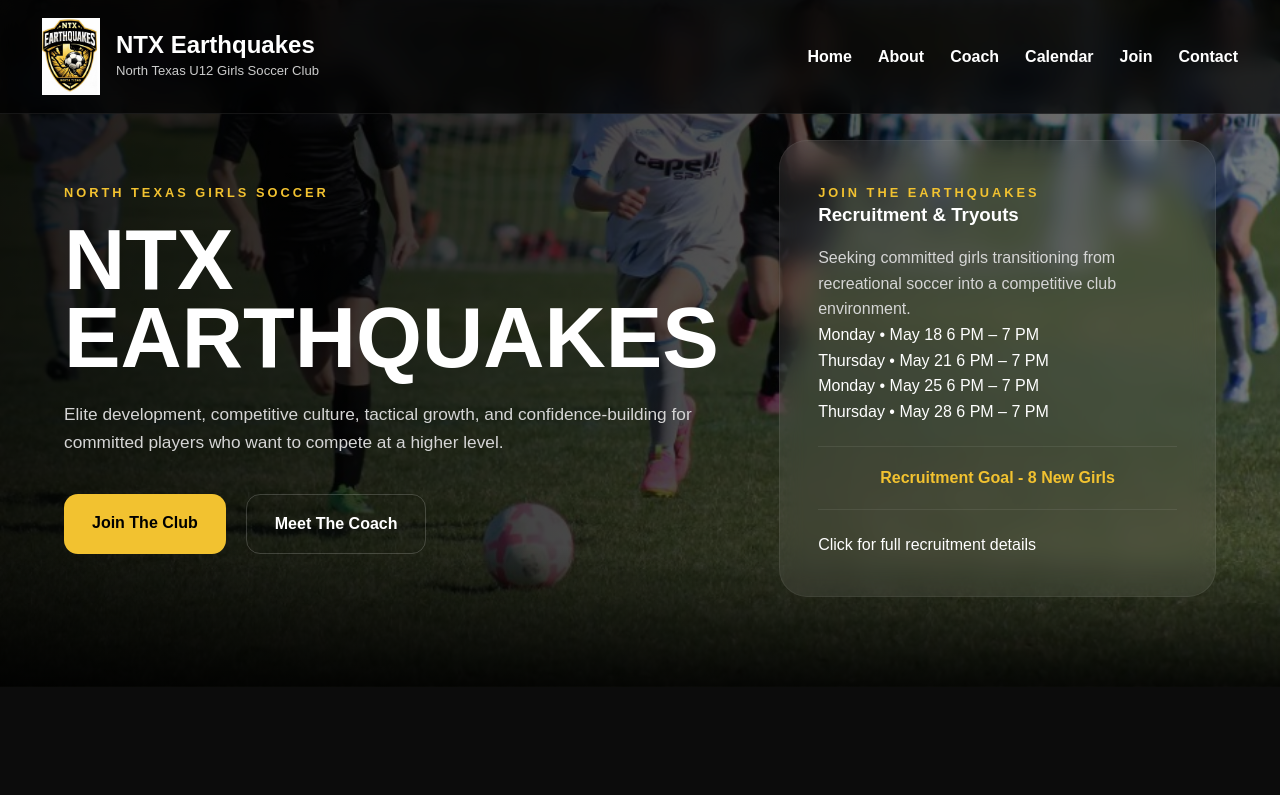
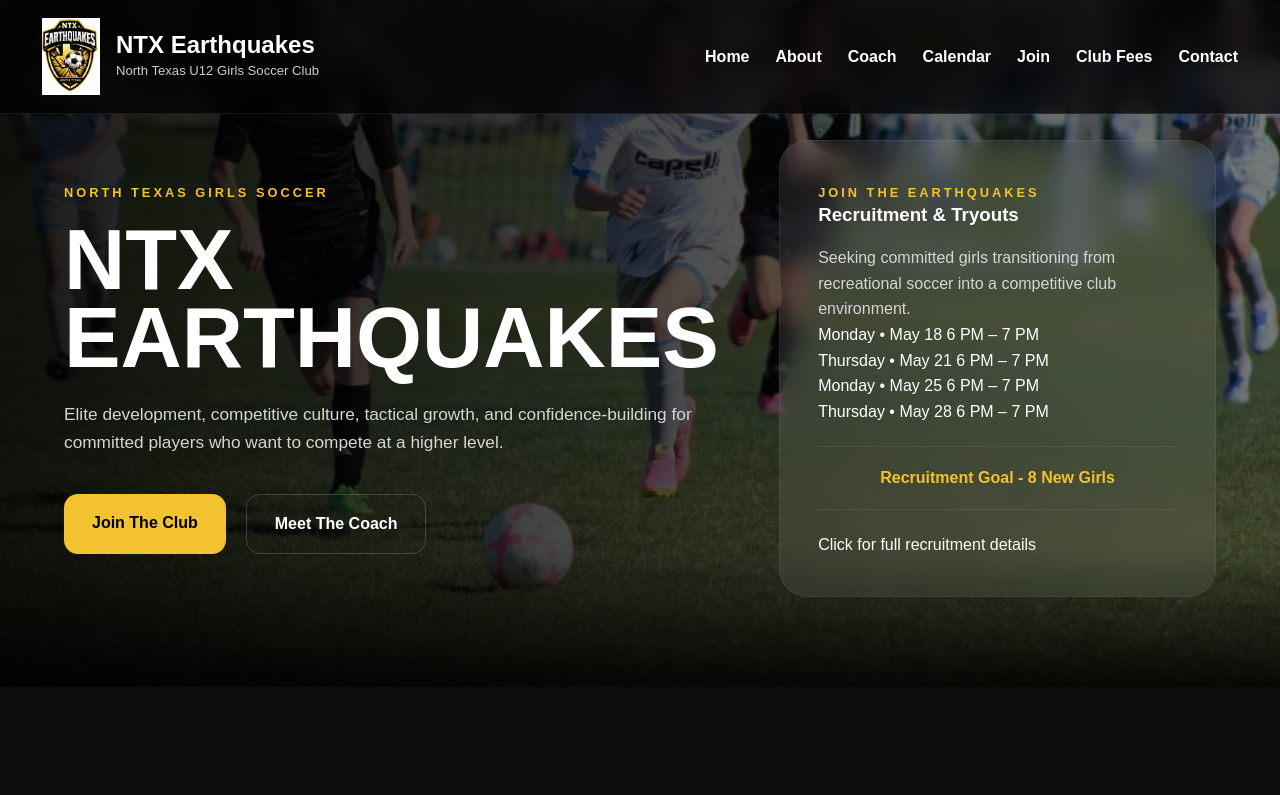
Before and after one commit to kernbrent/Earthquakes, a plain HTML site: page index.html in a window 1280 px wide. Shown: the top 795 px of the page. Drawn offline with Linux system fonts and the light colour scheme.

Commit message:
Club Fees menu

```diff
--- a/components/header.html
+++ b/components/header.html
@@ -21,6 +21,7 @@
     <a href="coach.html">Coach</a>
     <a href="calendar.html">Calendar</a>
     <a href="join.html">Join</a>
+    <a href="admin.html">Club Fees</a>
     <a href="contact.html">Contact</a>
 </nav>
 
```
